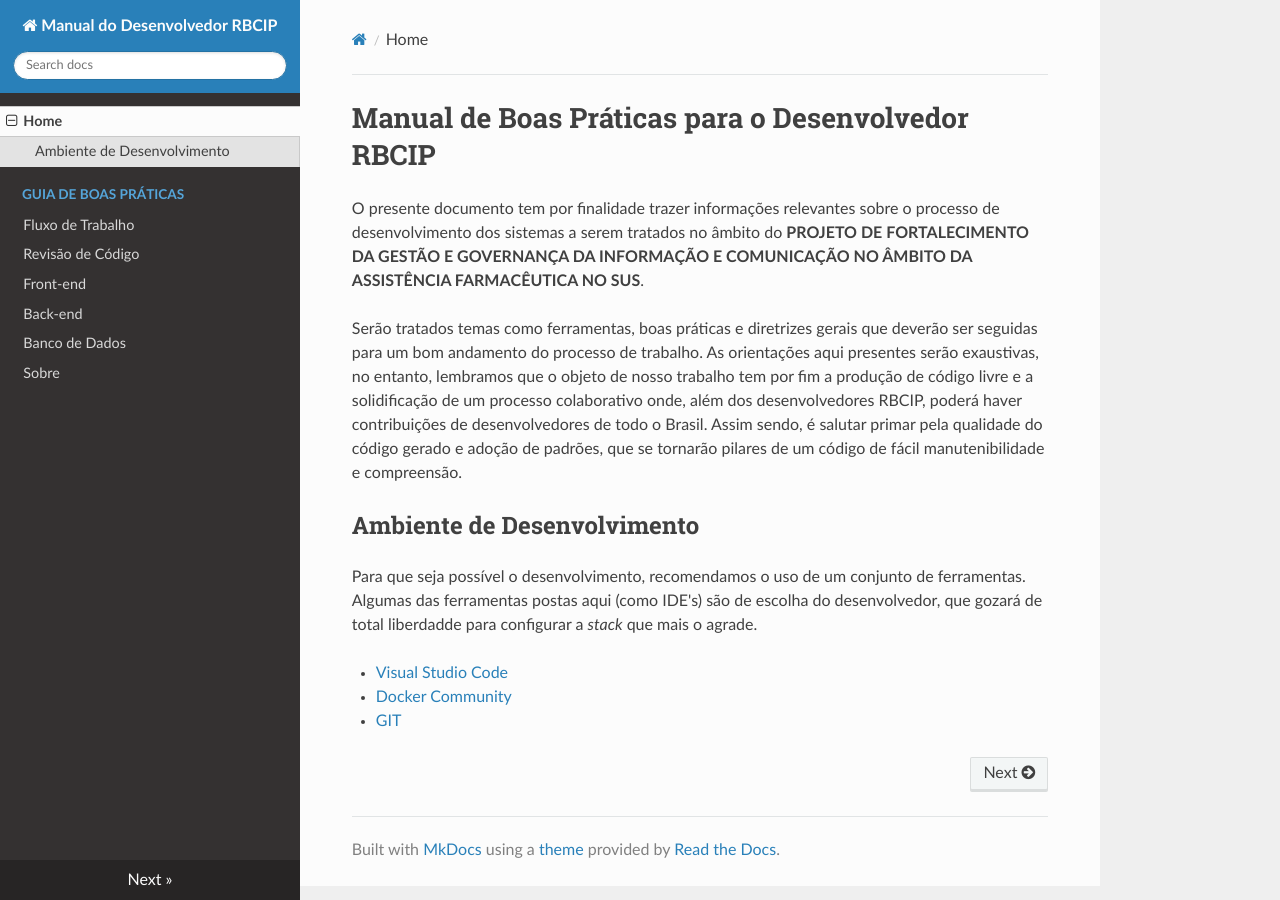
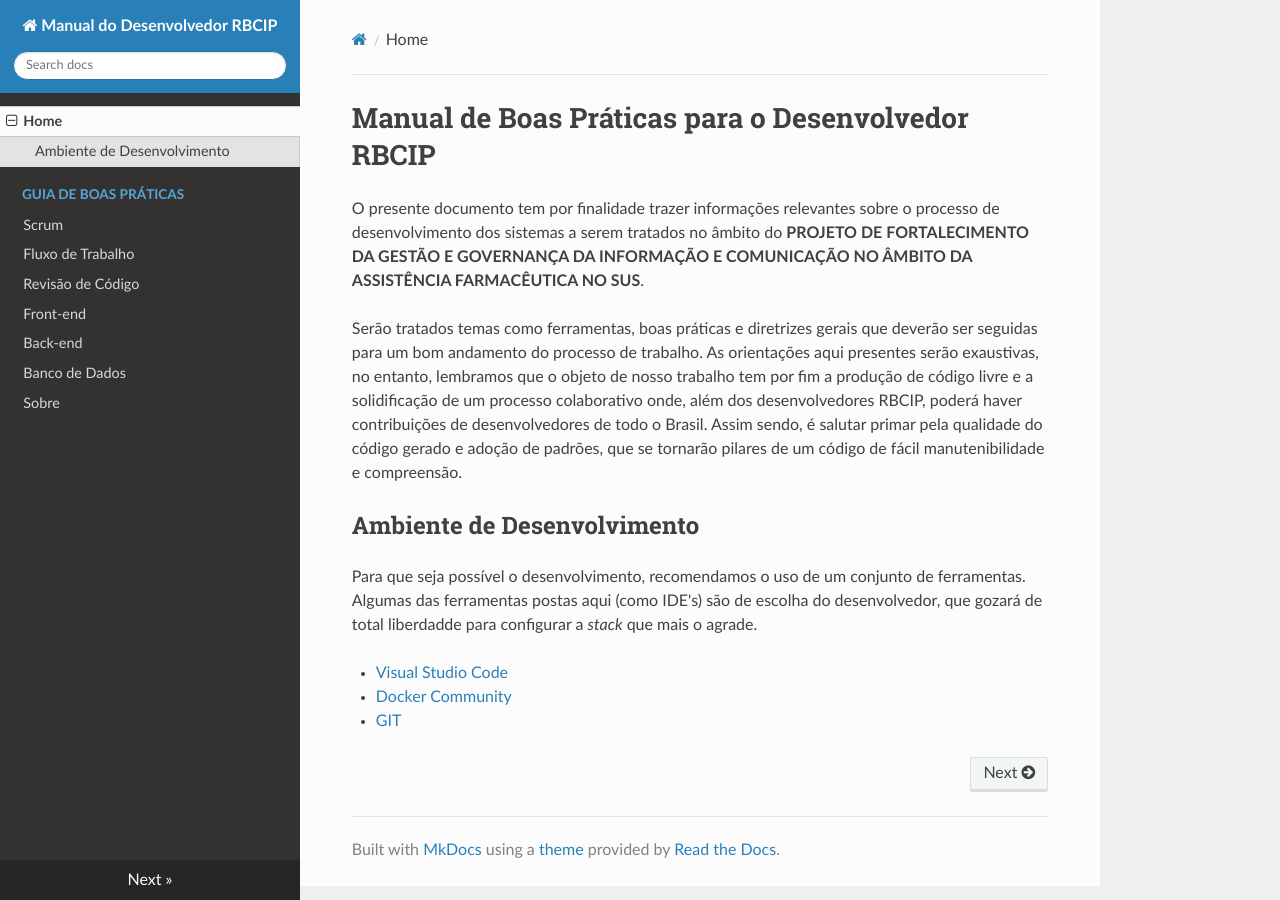
Before and after one commit to jesseazevedo/ManualDesenvolvimento, an MkDocs documentation site: the page built from docs/index.md, in a window 1280 px wide. Built offline with MkDocs 1.6.1, drawn with Linux system fonts in a browser that asks for light colours; nearby versions of some CDN libraries.

Commit message:
Ajuste NavBar

```diff
--- a/mkdocs.yml
+++ b/mkdocs.yml
@@ -17,6 +17,7 @@ docs/:
 nav:
   - Home: index.md
   - "Guia de Boas Práticas":
+    - "Scrum": scrum/index.md
     - "Fluxo de Trabalho": fluxoDeTrabalho/index.md
     - "Revisão de Código": revisoes/index.md
     - "Front-end": frontend/index.md
```
Also changed, not shown: docs/scrum/index.md (added).
